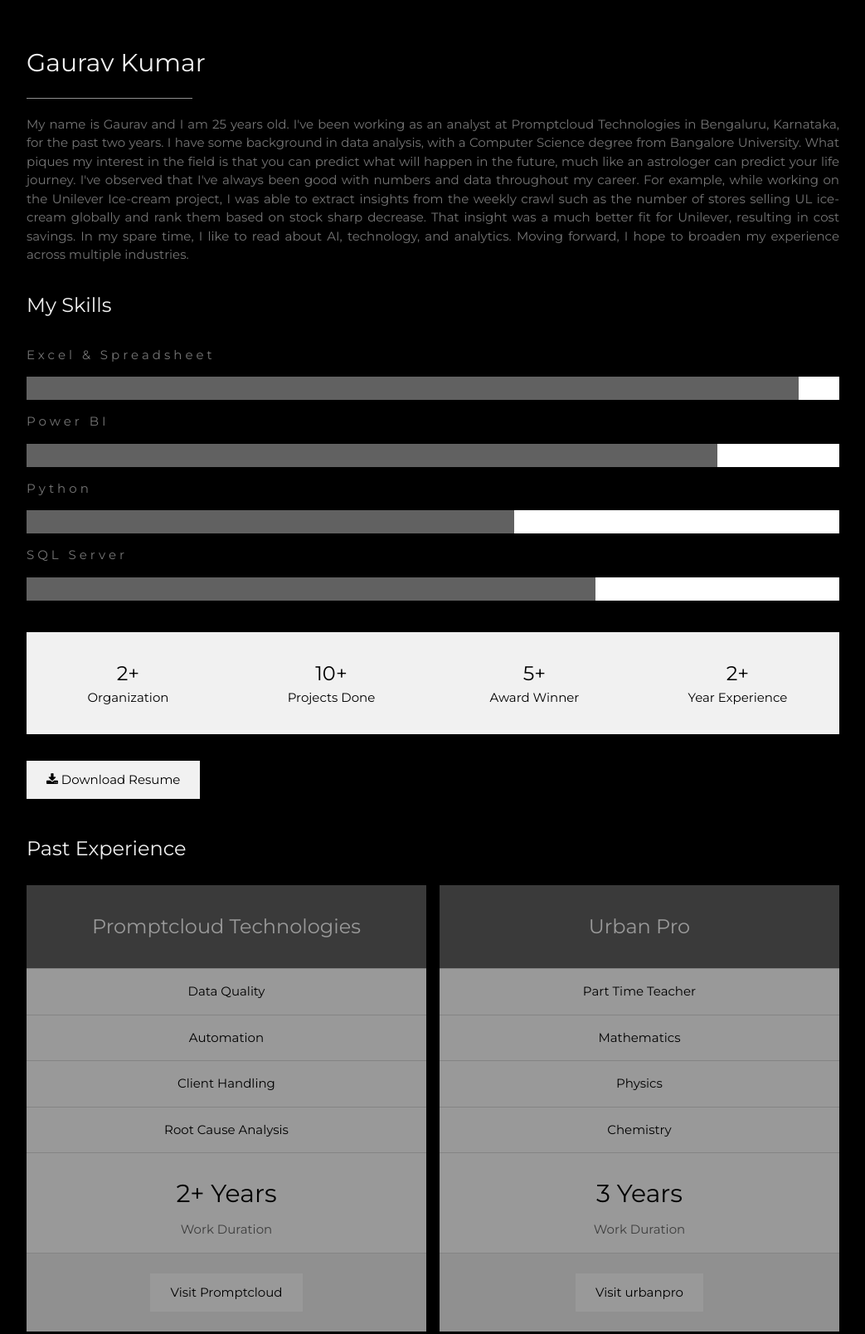
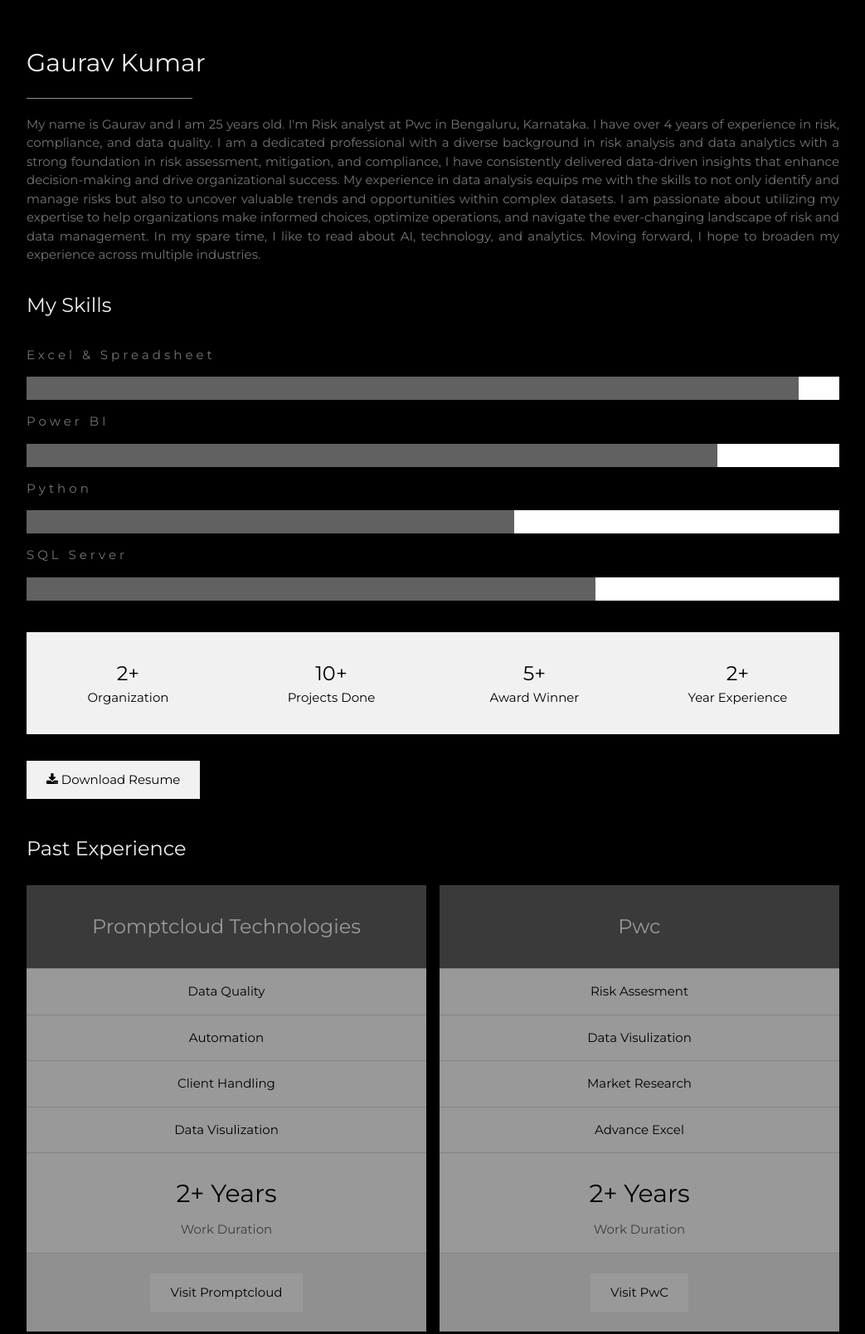
Before and after one commit to gauravs0707/gauravk.github.io, a plain HTML site: page index.html in a window 1280 px wide. Shown: the part 1000-2608 px from the top of the page at 83% size, without its empty margins (178-1221 px from the left). Drawn offline with nearby package versions, Linux system fonts and the light colour scheme.

Commit message:
Update index.html

```diff
--- a/index.html
+++ b/index.html
@@ -56,9 +56,9 @@
 <div class="w3-padding-large" id="main">
   <!-- Header/Home -->
   <header class="w3-container w3-padding-32 w3-center w3-black" id="home">
-    <h1 class="w3-jumbo"><span class="w3-hide-small">I'm</span> Gaurav Kumar.</h1>
-    <p>Analyst and Automation Engineer.</p>
-    <img src="https://i.gifer.com/74YE.gif" alt="data" class="w3-image" width="992" height="1108">
+    <h1 class="w3-jumbo"><span class="w3-hide-small">I'm</span> Gaurav.</h1>
+    <p>Risk and Compliance Analyst </p>
+    <img src="https://tenor.com/bVFEr.gif" alt="data" class="w3-image" width="992" height="1108">
   </header>
 
   <!-- About Section -->
@@ -66,10 +66,10 @@
     <h2 class="w3-text-light-grey">Gaurav Kumar</h2>
     <hr style="width:200px" class="w3-opacity">
     <p>My name is Gaurav and I am 25 years old.
-      I've been working as an analyst at Promptcloud Technologies in Bengaluru, Karnataka, for the past two years.
-       I have some background in data analysis, with a Computer Science degree from Bangalore University. What piques my interest in the field is that you can predict what will happen in the future, much like an astrologer can predict your life journey.
-      I've observed that I've always been good with numbers and data throughout my career.
-      For example, while working on the Unilever Ice-cream project, I was able to extract insights from the weekly crawl such as the number of stores selling UL ice-cream globally and rank them based on stock sharp decrease. That insight was a much better fit for Unilever, resulting in cost savings.
+      I'm Risk analyst at Pwc in Bengaluru, Karnataka. I have over 4 years of experience in risk, compliance, and data quality.
+       I am a dedicated professional with a diverse background in risk analysis and data analytics with a strong foundation in risk assessment, mitigation, and compliance, I have consistently delivered data-driven insights that enhance decision-making and drive organizational success.
+      My experience in data analysis equips me with the skills to not only identify and manage risks but also to uncover valuable trends and opportunities within complex datasets.
+      I am passionate about utilizing my expertise to help organizations make informed choices, optimize operations, and navigate the ever-changing landscape of risk and data management.
 
 In my spare time, I like to read about AI, technology, and analytics.
 Moving forward, I hope to broaden my experience across multiple industries.
@@ -125,7 +125,7 @@ Moving forward, I hope to broaden my experience across multiple industries.
           <li class="w3-padding-16">Data Quality</li>
           <li class="w3-padding-16">Automation</li>
           <li class="w3-padding-16">Client Handling</li>
-          <li class="w3-padding-16">Root Cause Analysis</li>
+          <li class="w3-padding-16">Data Visulization</li>
           <li class="w3-padding-16">
             <h2>2+ Years</h2>
             <span class="w3-opacity">Work Duration</span>
@@ -138,17 +138,17 @@ Moving forward, I hope to broaden my experience across multiple industries.
 
       <div class="w3-half">
         <ul class="w3-ul w3-white w3-center w3-opacity w3-hover-opacity-off">
-          <li class="w3-dark-grey w3-xlarge w3-padding-32">Urban Pro</li>
-          <li class="w3-padding-16">Part Time Teacher</li>
-          <li class="w3-padding-16">Mathematics</li>
-          <li class="w3-padding-16">Physics</li>
-          <li class="w3-padding-16">Chemistry</li>
+          <li class="w3-dark-grey w3-xlarge w3-padding-32">Pwc</li>
+          <li class="w3-padding-16">Risk Assesment</li>
+          <li class="w3-padding-16">Data Visulization</li>
+          <li class="w3-padding-16">Market Research</li>
+          <li class="w3-padding-16">Advance Excel</li>
           <li class="w3-padding-16">
-            <h2>3 Years</h2>
+            <h2>2+ Years</h2>
             <span class="w3-opacity">Work Duration</span>
           </li>
           <li class="w3-light-grey w3-padding-24">
-            <a class="w3-button w3-white w3-padding-large w3-hover-black" href="https://www.urbanpro.com/" target="_blank">Visit urbanpro</a>
+            <a class="w3-button w3-white w3-padding-large w3-hover-black" href="https://www.pwc.com/gx/en.html" target="_blank">Visit PwC</a>
           </li>
         </ul>
       </div>
```
